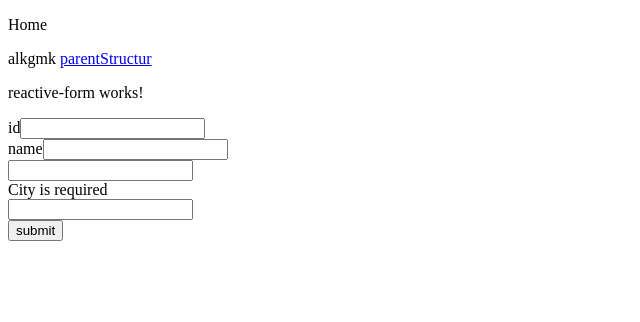
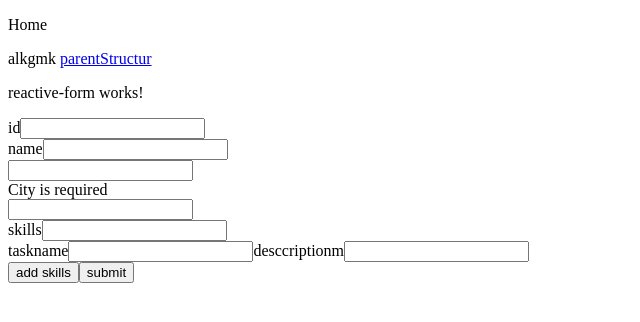
Before and after one commit to Tanish2k9/Angular_Learning, an Angular app: page /home in a window 1280 px wide. Shown: the top 322 px of the page, without its empty margins (0-640 px from the left). Built offline with nearby package versions, Linux system fonts and the light colour scheme.

Commit message:
form array

```diff
--- a/src/app/app.component.ts
+++ b/src/app/app.component.ts
@@ -1,4 +1,4 @@
-import { Component } from '@angular/core';
+import { Component, inject } from '@angular/core';
 import { RouterModule } from '@angular/router';
 import { ParentCompComponent } from './parent-comp/parent-comp.component';
 import { TodoComponent } from "./todo/todo.component";
@@ -9,6 +9,7 @@ import { CapitalizePipe } from './capitalize.pipe';
 import { TruncatePipe } from './truncate.pipe';
 import { TemplateDrivenFormComponent } from "./template-driven-form/template-driven-form.component";
 import { ReactiveFormComponent } from "./reactive-form/reactive-form.component";
+import { RoughService } from './rough.service';
 
 
 
@@ -22,6 +23,11 @@ import { ReactiveFormComponent } from "./reactive-form/reactive-form.component";
 export class AppComponent {
   title = 'angular_learning';
 
+  rough:RoughService = inject(RoughService);
+
+
+
+
 
   constructor(private truncate:TruncatePipe){}
 
@@ -33,6 +39,12 @@ export class AppComponent {
 
   transformMyName(){
     this.myName = this.truncate.transform(this.myName,10)
+
+
+    this.rough.products.push({
+      id:5,
+      name:"daskfiasjgi"
+    },)
   }
 
 
--- a/src/app/reactive-form/reactive-form.component.html
+++ b/src/app/reactive-form/reactive-form.component.html
@@ -37,5 +37,30 @@
         <input  formControlName="state"/>
     </div>
 
+    <div formArrayName="skills">
+
+
+        <div *ngFor="let skill of skills.controls; let i=index">
+            <label>skills</label>
+            <input  [formControlName]="i">
+        </div>
+
+    </div>
+
+    <div formArrayName="tasks">
+        <div *ngFor="let task of tasks.controls; let i=index" [formGroupName]="i">
+            <label>taskname</label>
+            <input  formControlName="taskname">
+
+            <label>desccriptionm</label>
+            <input  formControlName="desc">
+        </div>
+    </div>
+
+
+    <button type="button"  (click)="addSkills()" >add skills</button>
+
+
+
     <button  type="submit"> submit</button>
 </form>
--- a/src/app/reactive-form/reactive-form.component.ts
+++ b/src/app/reactive-form/reactive-form.component.ts
@@ -1,6 +1,6 @@
 import { CommonModule } from '@angular/common';
 import { Component } from '@angular/core';
-import { FormBuilder, FormControl, FormGroup, FormsModule, ReactiveFormsModule, Validators } from '@angular/forms';
+import { FormArray, FormBuilder, FormControl, FormGroup, FormsModule, ReactiveFormsModule, Validators } from '@angular/forms';
 import { onlyLetterValidator } from '../Validators/onlyLetterValidator';
 import { whiteSpaceValidator } from '../Validators/whiteSpaceValidator';
 
@@ -36,15 +36,37 @@ export class ReactiveFormComponent {
       adress:this.fb.group({
         city:['',Validators.required],
         state:['']
-      })
+      }),
+
+      skills: this.fb.array([new FormControl('')]),
+
+      tasks: this.fb.array([
+
+        this.fb.group({
+          taskname:[''],
+          desc:[''],
+          })
+      ])
+
+
+
     })
 
   }
 
+  get skills():FormArray{
+    return this.taskForm.get('skills') as FormArray;
+  }
+
+  get tasks():FormArray{
+    return this.taskForm.get('tasks') as FormArray;
+  }
+
   onSubmit(){
     console.log(this.taskForm);
-
-
+  }
+  addSkills(){
+    (this.taskForm.get('skills') as FormArray).push(new FormControl(''));
   }
 
 
--- /dev/null
+++ b/src/app/rough.service.ts
@@ -0,0 +1,29 @@
+import { Injectable } from '@angular/core';
+
+@Injectable({
+  providedIn: 'root'
+})
+export class RoughService {
+
+  constructor() { }
+
+
+
+  products = [
+    {
+      id:1,
+      name:"shoes"
+    },
+    {
+      id:1,
+      name:"shoes"
+    },
+    {
+      id:1,
+      name:"shoes"
+    }
+  ]
+
+
+
+}
```
Also changed, not shown: 1 other file (tests, documents, lock files or other folders).
